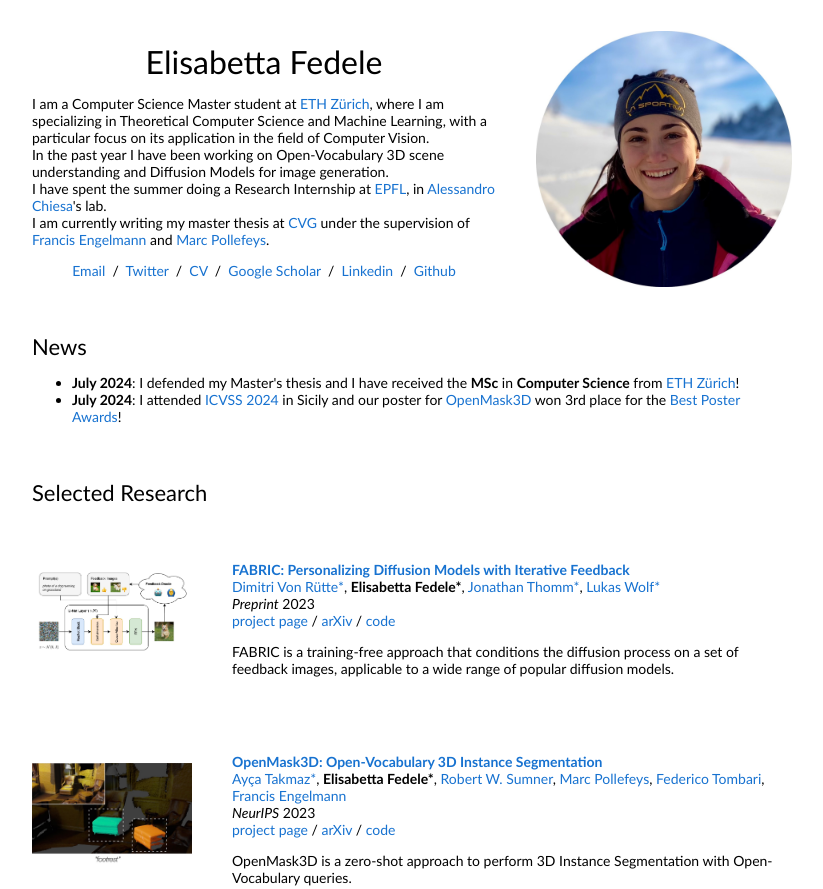
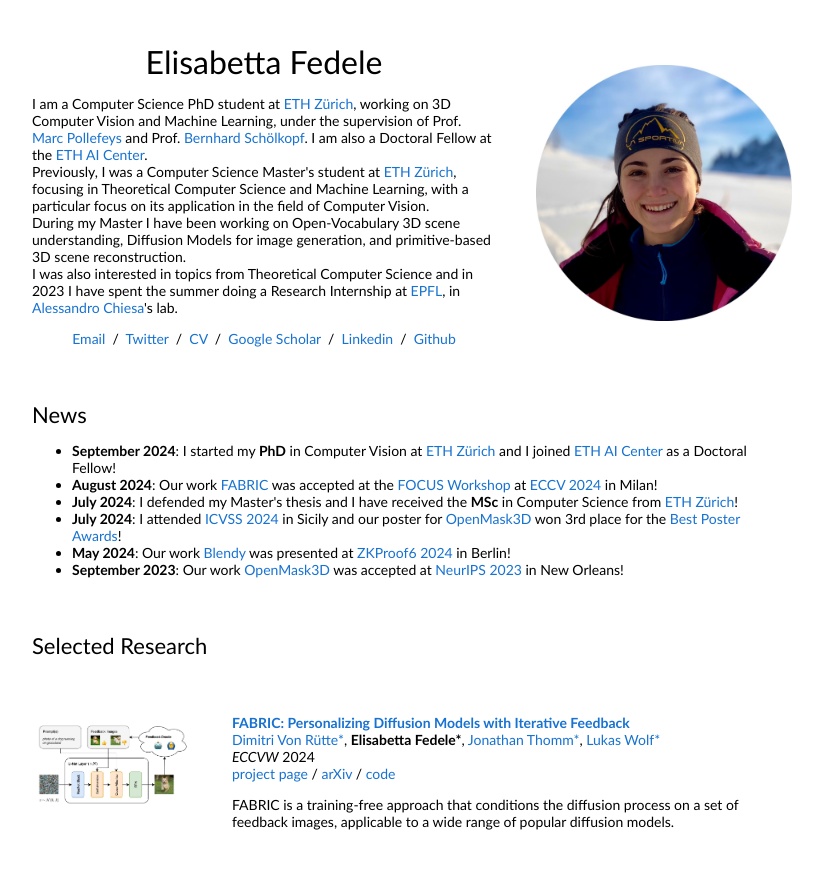
Before and after one commit to elisabettafedele/elisabettafedele.github.io, a plain HTML site: page index.html in a window 1280 px wide. Shown: the top 889 px of the page, without its empty margins (228-1051 px from the left). Drawn offline with Linux system fonts and the light colour scheme.

Commit message:
updatess

```diff
--- a/index.html
+++ b/index.html
@@ -20,10 +20,11 @@
               <p style="text-align:center">
                 <name>Elisabetta Fedele</name>
               </p>
-              <p>I am a Computer Science Master student at <a href="https://ethz.ch/en.html">ETH Zürich</a>, where I am specializing in Theoretical Computer Science and Machine Learning, with a particular focus on its application in the field of Computer Vision.
-                <br>In the past year I have been working on Open-Vocabulary 3D scene understanding and Diffusion Models for image generation.
-                <br>I have spent the summer doing a Research Internship at <a href="https://www.epfl.ch/fr/">EPFL</a>, in <a href="https://ic-people.epfl.ch/~achiesa/">Alessandro Chiesa</a>'s lab.
-                <br>I am currently writing my master thesis at <a href"https://cvg.ethz.ch">CVG</a> under the supervision of <a href"https://francisengelmann.github.io/">Francis Engelmann</a> and <a href"https://people.inf.ethz.ch/pomarc/">Marc Pollefeys</a>.
+              <p>I am a Computer Science PhD student at <a href="https://ethz.ch/en.html">ETH Zürich</a>, working on 3D Computer Vision and Machine Learning, under the supervision of Prof. <a href="https://people.inf.ethz.ch/pomarc/">Marc Pollefeys</a> and Prof. <a href="https://is.mpg.de/~bs">Bernhard Schölkopf</a>.
+                I am also a Doctoral Fellow at the <a href="https://ai.ethz.ch">ETH AI Center</a>.
+                <br>Previously, I was a Computer Science Master's student at <a href="https://ethz.ch/en.html">ETH Zürich</a>, focusing in Theoretical Computer Science and Machine Learning, with a particular focus on its application in the field of Computer Vision.
+                <br>During my Master I have been working on Open-Vocabulary 3D scene understanding, Diffusion Models for image generation, and primitive-based 3D scene reconstruction.
+                <br>I was also interested in topics from Theoretical Computer Science and in 2023 I have spent the summer doing a Research Internship at <a href="https://www.epfl.ch/fr/">EPFL</a>, in <a href="https://ic-people.epfl.ch/~achiesa/">Alessandro Chiesa</a>'s lab.
               </p>
               <p style="text-align:center">
                 <a href="mailto:efedele@ethz.ch">Email</a> &nbsp/&nbsp
@@ -54,8 +55,12 @@
               <heading>News</heading>
               <p>
                 <ul>
-                  <li><strong>July 2024</strong>: I defended my Master's thesis and I have received the <strong>MSc</strong> in <strong>Computer Science</strong> from <a href="https://ethz.ch/en.html">ETH Zürich</a>!</li>
+                  <li><strong>September 2024</strong>: I started my <strong>PhD</strong> in Computer Vision at <a href="https://ethz.ch/en.html">ETH Zürich</a> and I joined <a href="https://ai.ethz.ch">ETH AI Center</a> as a Doctoral Fellow!</li>
+                  <li><strong>August 2024</strong>: Our work <a href="https://sd-fabric.github.io/">FABRIC</a> was accepted at the <a href="https://focus-workshop.github.io">FOCUS Workshop</a> at <a href="https://eccv.ecva.net/Conferences/2024">ECCV 2024</a> in Milan!</li>
+                  <li><strong>July 2024</strong>: I defended my Master's thesis and I have received the <strong>MSc</strong> in Computer Science from <a href="https://ethz.ch/en.html">ETH Zürich</a>!</li>
                   <li><strong>July 2024</strong>: I attended <a href="https://iplab.dmi.unict.it/icvss2024/Home">ICVSS 2024</a> in Sicily and our poster for <a href="https://openmask3d.github.io/">OpenMask3D</a> won 3rd place for the <a href="https://x.com/GMFarinella/status/1811800626126275030">Best Poster Awards</a>!</li>
+                  <li><strong>May 2024</strong>: Our work <a href="https://eprint.iacr.org/2024/524">Blendy</a> was presented at <a href="https://zkproof.org/events/zkproof-6-berlin/">ZKProof6 2024</a> in Berlin!</li>
+                  <li><strong>September 2023</strong>: Our work <a href="https://openmask3d.github.io">OpenMask3D</a> was accepted at <a href="https://nips.cc/">NeurIPS 2023</a> in New Orleans!
                 </ul>
               </p>
             </td>
@@ -98,7 +103,7 @@
         <a href="#">Jonathan Thomm*</a>,
         <a href="https://lu-wo.github.io/">Lukas Wolf*</a>
         <br>
-        <em>Preprint</em> 2023
+        <em>ECCVW</em> 2024
         <br>
         <a href="https://sd-fabric.github.io/">project page</a>
         /
```
